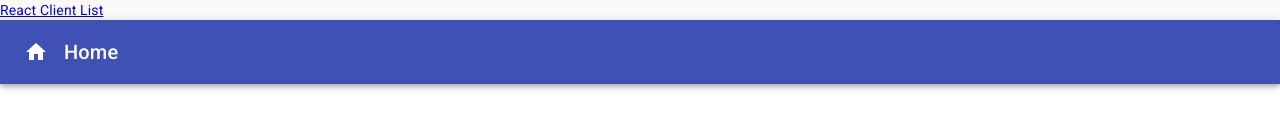
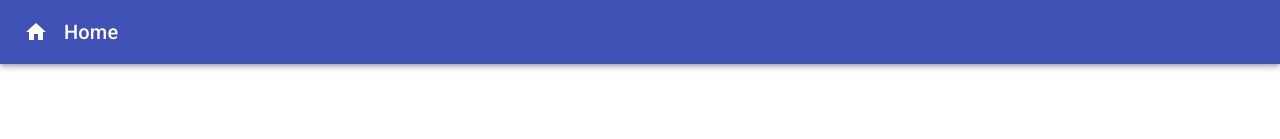
Before and after one commit to ductran963/mnemonicNotes, a React (Create React App) app in the folder client/: page / in a window 1280 px wide. Shown: the top 139 px of the page. Built offline with nearby package versions, Linux system fonts and the light colour scheme.

Commit message:
updating routes

```diff
--- a/client/src/components/nav/index.js
+++ b/client/src/components/nav/index.js
@@ -4,7 +4,7 @@ function Nav() {
   return (
     <nav className="navbar navbar-expand-lg navbar-dark bg-primary">
       <a className="navbar-brand" href="/">
-        React Client List
+
       </a>
     </nav>
   );
```
